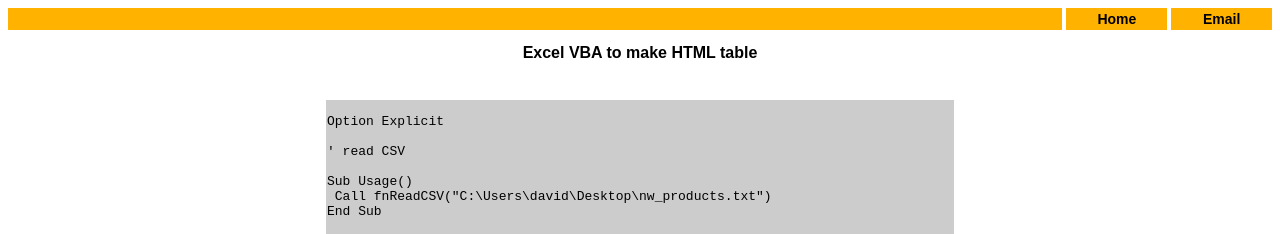
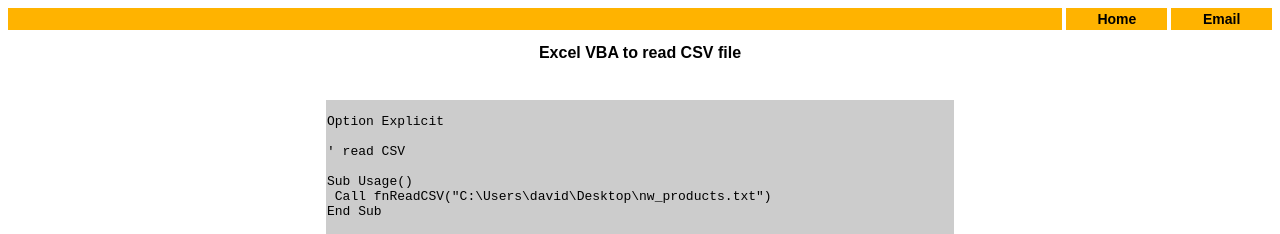
Before and after one commit to DaveTallett26/davetallett26.github.io, a Jekyll site: the page excel-readCSV.html, which Jekyll copies as it is, in a window 1280 px wide. Shown: the top 234 px of the page. Built offline with Jekyll 4.4.1, drawn with Linux system fonts in a browser that asks for light colours.

Commit message:
Update excel-readCSV.html html > csv

```diff
--- a/excel-readCSV.html
+++ b/excel-readCSV.html
@@ -2,7 +2,7 @@
 <html xmlns="http://www.w3.org/1999/xhtml" xml:lang="en" lang="en">
 <head>
 <meta http-equiv="Content-type" content="text/html;charset=UTF-8" />
-<title>Excel VBA to make HTML table</title>
+<title>Excel VBA to read CSV file</title>
 <meta name="viewport" content="width=device-width, initial-scale=1, minimum-scale=1" />
 <link rel="stylesheet" href="style.css" />
 </head>
@@ -15,7 +15,7 @@
 <a class="style2" href="index.html">Home</a>
 </li>
 </ul>
-<div class="style62"><br/><br/>Excel VBA to make HTML table</div>
+<div class="style62"><br/><br/>Excel VBA to read CSV file</div>
 <br/><br/>
 <table width=100%>
 <tr><td width=25% align=left valign=top></td>
```
